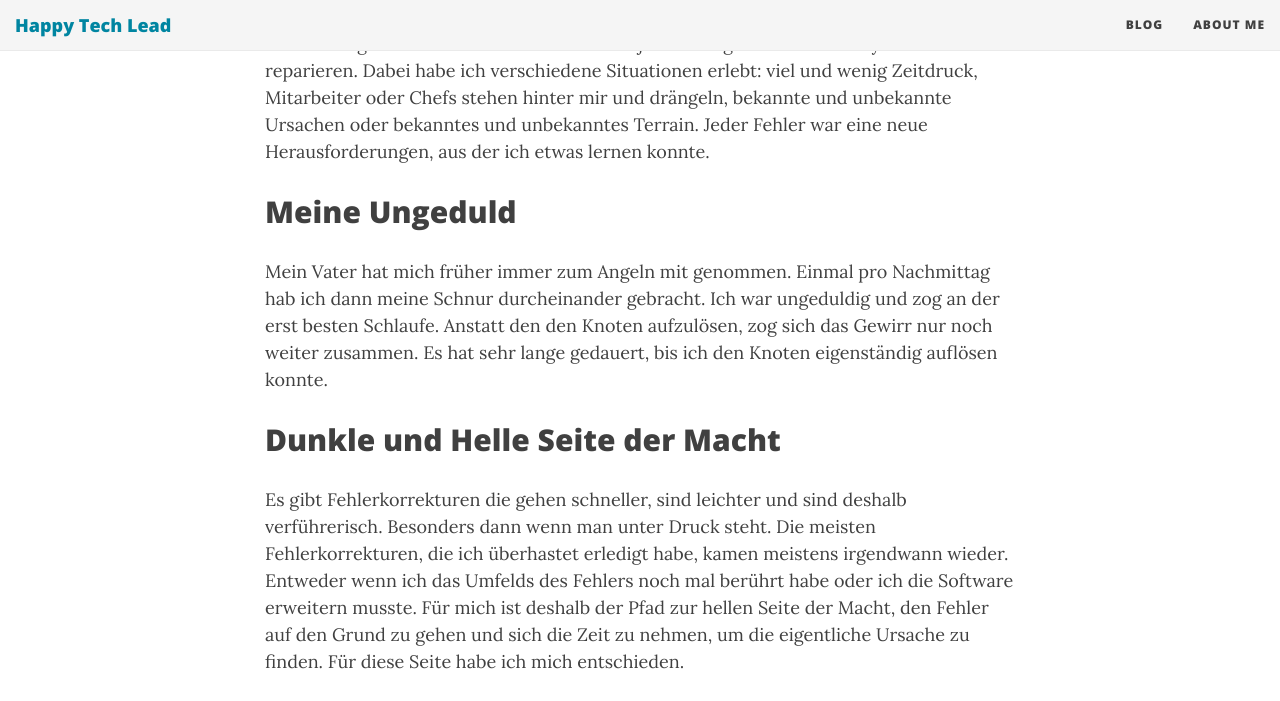
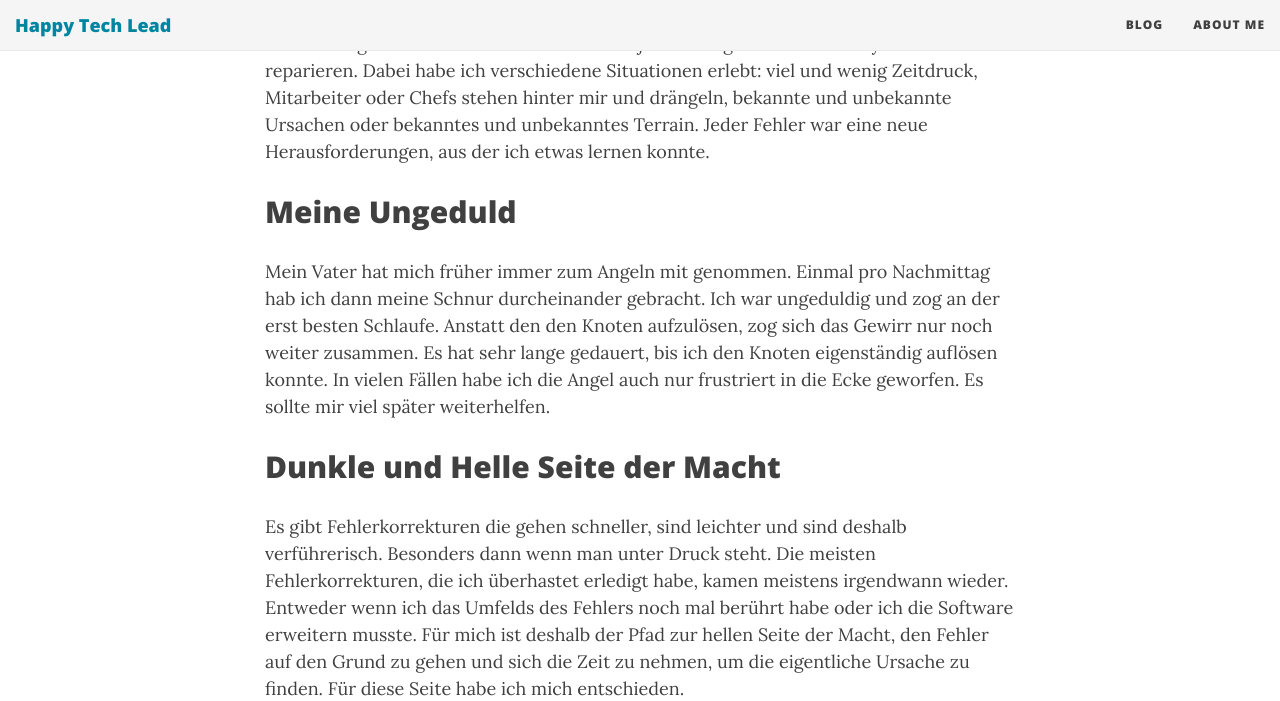
Before and after one commit to meinjens/happytechlead.github.io, a Jekyll site: the page built from _posts/2018-01-26-root-cause-analysis-zurueck-zu-den-Wurzeln.md, in a window 1280 px wide and 900 px high, scrolled down 572 px, cut to the strip 0-701 px from the top of the window. Built offline with Jekyll 4.4.1, drawn with Linux system fonts in a browser that asks for light colours; nearby versions of some CDN libraries; some of the changed text lies outside the part shown.

Commit message:
closed circle to the angel story

```diff
--- a/_posts/2018-01-26-root-cause-analysis-zurueck-zu-den-Wurzeln.md
+++ b/_posts/2018-01-26-root-cause-analysis-zurueck-zu-den-Wurzeln.md
@@ -9,7 +9,7 @@
 
 ## Meine Ungeduld
 
-Mein Vater hat mich früher immer zum Angeln mit genommen. Einmal pro Nachmittag hab ich dann meine Schnur durcheinander gebracht. Ich war ungeduldig und zog an der erst besten Schlaufe. Anstatt den den Knoten aufzulösen, zog sich das Gewirr nur noch weiter zusammen. Es hat sehr lange gedauert, bis ich den Knoten eigenständig auflösen konnte.
+Mein Vater hat mich früher immer zum Angeln mit genommen. Einmal pro Nachmittag hab ich dann meine Schnur durcheinander gebracht. Ich war ungeduldig und zog an der erst besten Schlaufe. Anstatt den den Knoten aufzulösen, zog sich das Gewirr nur noch weiter zusammen. Es hat sehr lange gedauert, bis ich den Knoten eigenständig auflösen konnte. In vielen Fällen habe ich die Angel auch nur frustriert in die Ecke geworfen. Es sollte mir viel später weiterhelfen.
 
 ## Dunkle und Helle Seite der Macht
 
@@ -51,6 +51,6 @@
 
 ## Es lohnt sich
 
-Der Pfad zur hellen Seite lohnt sich! Ich habe somit viele sehr tiefe Einblicke in Organisationen und letztendlich in die Menschen selbst bekommen. Das hat mich in die Lage gebracht Berge zu versetzen, langwierige Konflikte aufzulösen und Arbeitsprozesse deutlich zu beschleunigen.
+Der Pfad zur hellen Seite lohnt sich! Ich habe somit viele sehr tiefe Einblicke in Organisationen und letztendlich in die Menschen selbst bekommen. Oft muss man dabei sehr geduldig sein und nicht gleich beim ersten Knoten die Angel in die Ecke werfen. Das hat mich in die Lage gebracht "Berge zu versetzen", langwierige Konflikte aufzulösen und Arbeitsprozesse deutlich zu beschleunigen.
 
 _Das Bild ist von [ThoMo1969](https://www.flickr.com/photos/thomo1969/) - vielen Dank dafür!_
```
